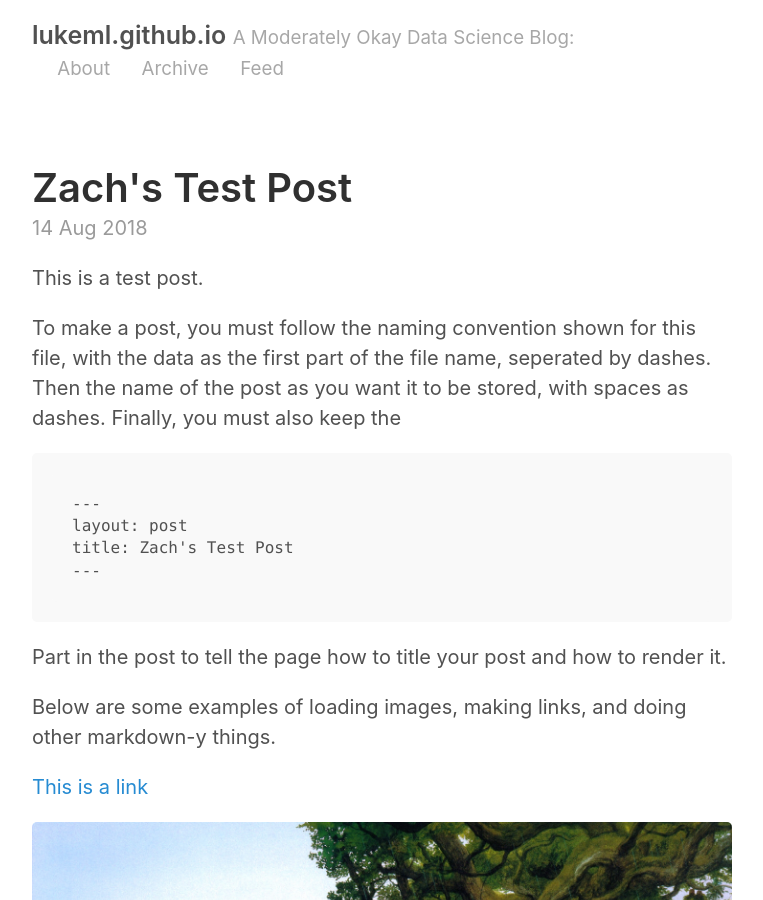
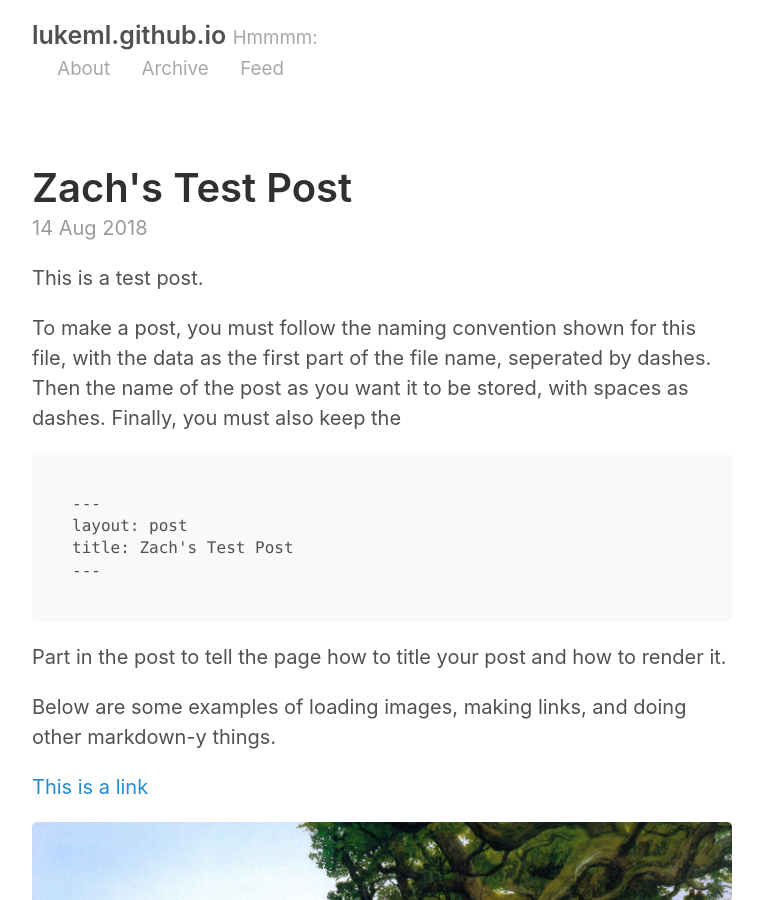
Before and after one commit to lukeml/lukeml.github.io, a Jekyll site: the page built from index.html, in a window 1280 px wide and 900 px high. Shown: the whole window, without its empty margins (258-1021 px from the left). Built offline with Jekyll 4.4.1, drawn with Linux system fonts in a browser that asks for light colours; the list of posts is cut into pages by our own code; part of the change alters nothing that is shown.

Commit message:
Edited _config.yml

```diff
--- a/_config.yml
+++ b/_config.yml
@@ -2,8 +2,8 @@
 permalink:           pretty
 
 # Setup
-tagline:             A Moderately Okay Data Science Blog
-url:                 http://zwmiller.github.io
+tagline:             Hmmmm
+url:
 paginate:            2
 baseurl:             ""
 
@@ -16,14 +16,14 @@ sass:
 
 # About/contact
 author:
-  name:              Zach Miller
-  url:               https://twitter.com/zaglamir
-  email:             zach@thisismetis.com
+  name:              Luke LaJoie
+  url:
+  email:
 
 # Custom vars
 version:             2.0.0
 github:
-  repo:              https://github.com/zwmiller
+  repo:              https://github.com/lukeml
 
 # Gems
 gems:
```
